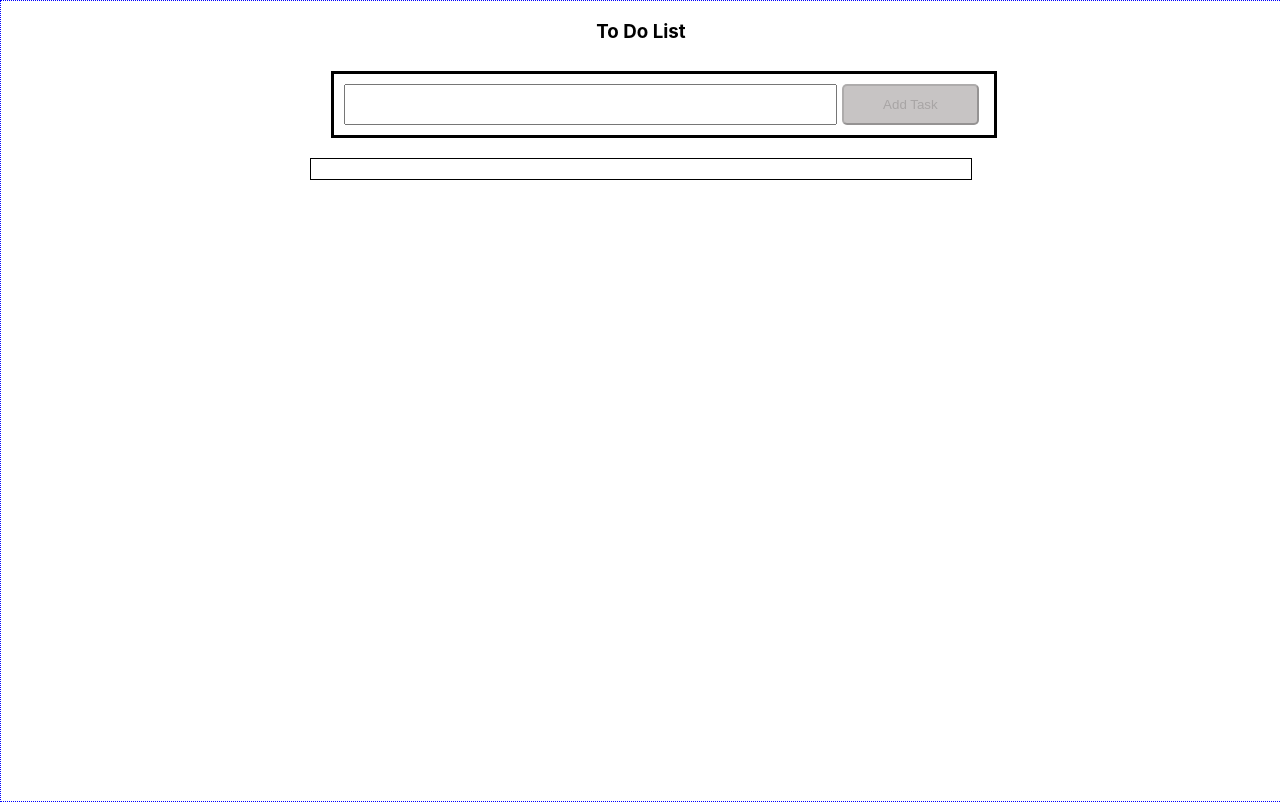
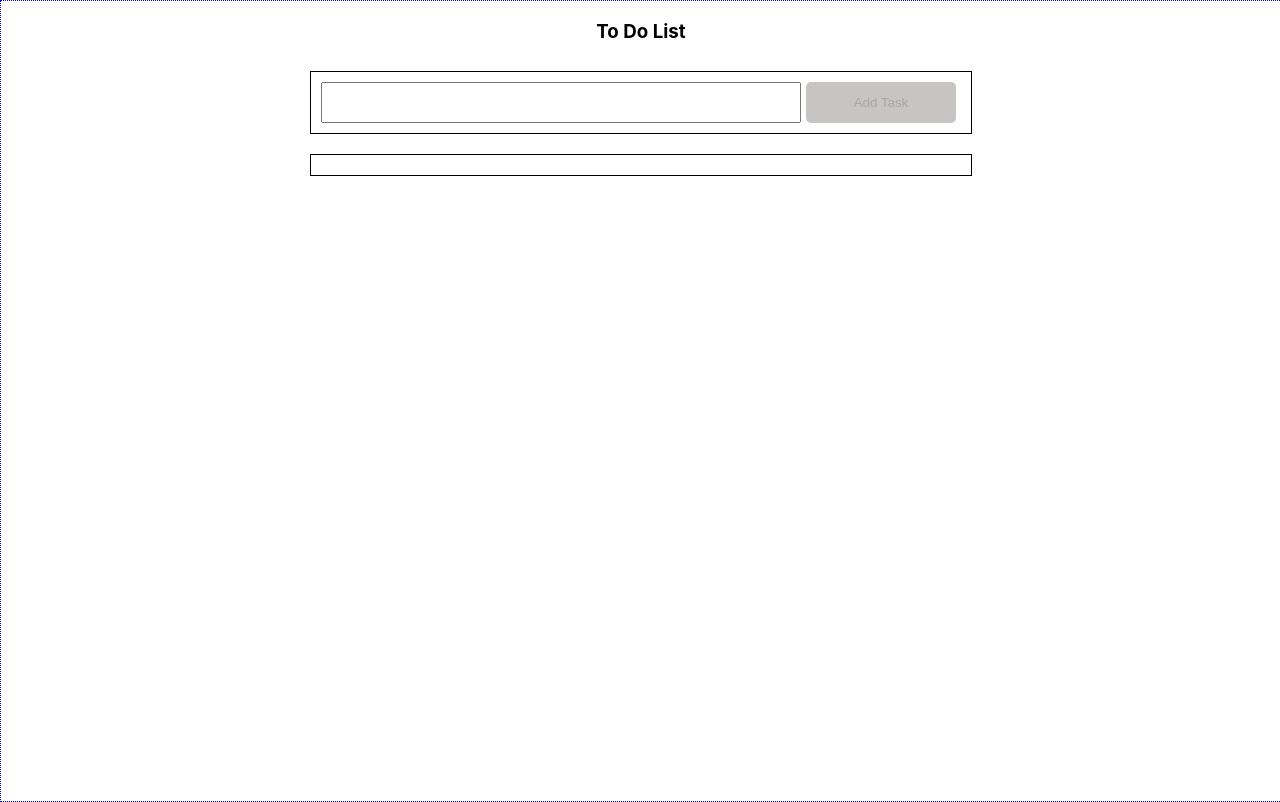
Before and after one commit to gaurishkamat/to-do-list, a React (Create React App) app: page / in a window 1280 px wide. Built offline with nearby package versions, Linux system fonts and the light colour scheme.

Commit message:
style changes

```diff
--- a/src/App.css
+++ b/src/App.css
@@ -11,15 +11,18 @@ body {
 .list-item {
   display: flex;
   justify-content: space-evenly;
+  align-items: center;
   border: 1px solid black;
   margin: 5px;
 }
 
 button {
-  min-width: 80px;
+  min-width: 150px;
+  border: none;
   border-radius: 5px;
   outline: none;
   margin: 0px 5px;
+  cursor: pointer;
 }
 
 button:disabled {
@@ -31,6 +34,11 @@ button:disabled {
   background-color: #49ac49;
   color: #ffffff;
   flex: 1;
+}
+
+.danger {
+  background-color: #e23939;
+  color: #ffffff;
 }
 
 /* .text-container {
@@ -57,15 +65,6 @@ button:disabled {
   border: 1px dotted blue;
 }
 
-.input-container {
-  border: 3px solid black;
-  width: 100%;
-  display: flex;
-  margin: 10px;
-  padding: 10px;
-  justify-content: center;
-}
-
 input {
   height: 35px;
   font-size: 20px;
@@ -74,11 +73,16 @@ input {
 
 form {
   width: 50%;
+  display: flex;
+  justify-content: center;
+  margin: 10px;
+  padding: 10px;
+  border: 1px solid black;
 }
 
 .list-container {
   width: 50%;
-  border: 1px solid black;
   margin: 10px;
   padding: 10px;
+  border: 1px solid black;
 }
--- a/src/App.js
+++ b/src/App.js
@@ -1,15 +1,15 @@
-import logo from "./logo.svg";
-import "./App.css";
-import React from "react";
-import { getCurrentDate } from "./utils";
-import { v4 as uuidv4 } from "uuid";
+import logo from './logo.svg';
+import './App.css';
+import React from 'react';
+import { getCurrentDate } from './utils';
+import { v4 as uuidv4 } from 'uuid';
 
 class App extends React.Component {
   constructor() {
     super();
     this.state = {
       list: [],
-      textValue: "",
+      textValue: '',
     };
     this.textChangeListener = this.textChangeListener.bind(this);
     this.addTaskListener = this.addTaskListener.bind(this);
@@ -43,7 +43,7 @@ class App extends React.Component {
 
     this.setState({
       list: arr,
-      textValue: "",
+      textValue: '',
     });
   }
 
@@ -60,31 +60,30 @@ class App extends React.Component {
   //state update, update props
   render() {
     return (
-      <main className="main-container">
-        <h3 className="header">To Do List</h3>
+      <main className='main-container'>
+        <h3 className='header'>To Do List</h3>
         <form>
-          <div className="input-container">
           <input
-              type="text"
+            type='text'
             value={this.state.textValue}
             onChange={this.textChangeListener}
           />
           <button
             onClick={this.addTaskListener}
             disabled={!this.state.textValue.length}
-              className="primary"
-            >
+            className='primary'>
             Add Task
           </button>
-          </div>
         </form>
         {/* <button onClick={this.clearInput}>Clear Input</button> */}
-        <div className="list-container">
+        <div className='list-container'>
           {this.state.list.map((listItem) => (
-            <div className="list-item" key={listItem.id}>
+            <div className='list-item' key={listItem.id}>
               <p>{listItem.taskName}</p>
               <p>{listItem.created}</p>
-              <button onClick={() => this.deleteTaskListener(listItem.id)}>
+              <button
+                className='danger'
+                onClick={() => this.deleteTaskListener(listItem.id)}>
                 Delete
               </button>
             </div>
```
Lines whose indentation alone changed are shown as unchanged.
